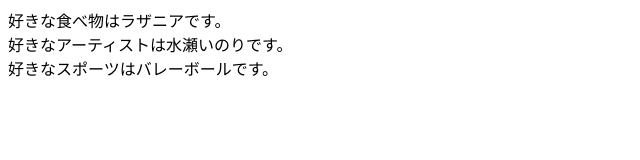
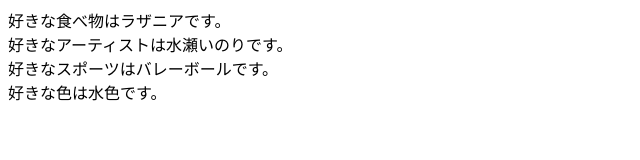
Before and after one commit to Mao-Mizoguchi/command-test, a plain HTML site: page index.html in a window 1280 px wide. Shown: the whole page, without its empty margins (0-640 px from the left). Drawn offline with Linux system fonts and the light colour scheme.

Commit message:
好きな色の追加

```diff
--- a/index.html
+++ b/index.html
@@ -4,5 +4,6 @@
 		好きな食べ物はラザニアです。<br>
 		好きなアーティストは水瀬いのりです。<br>
 		好きなスポーツはバレーボールです。<br>
+		好きな色は水色です。<br>
 	</body>
 </html>
```
